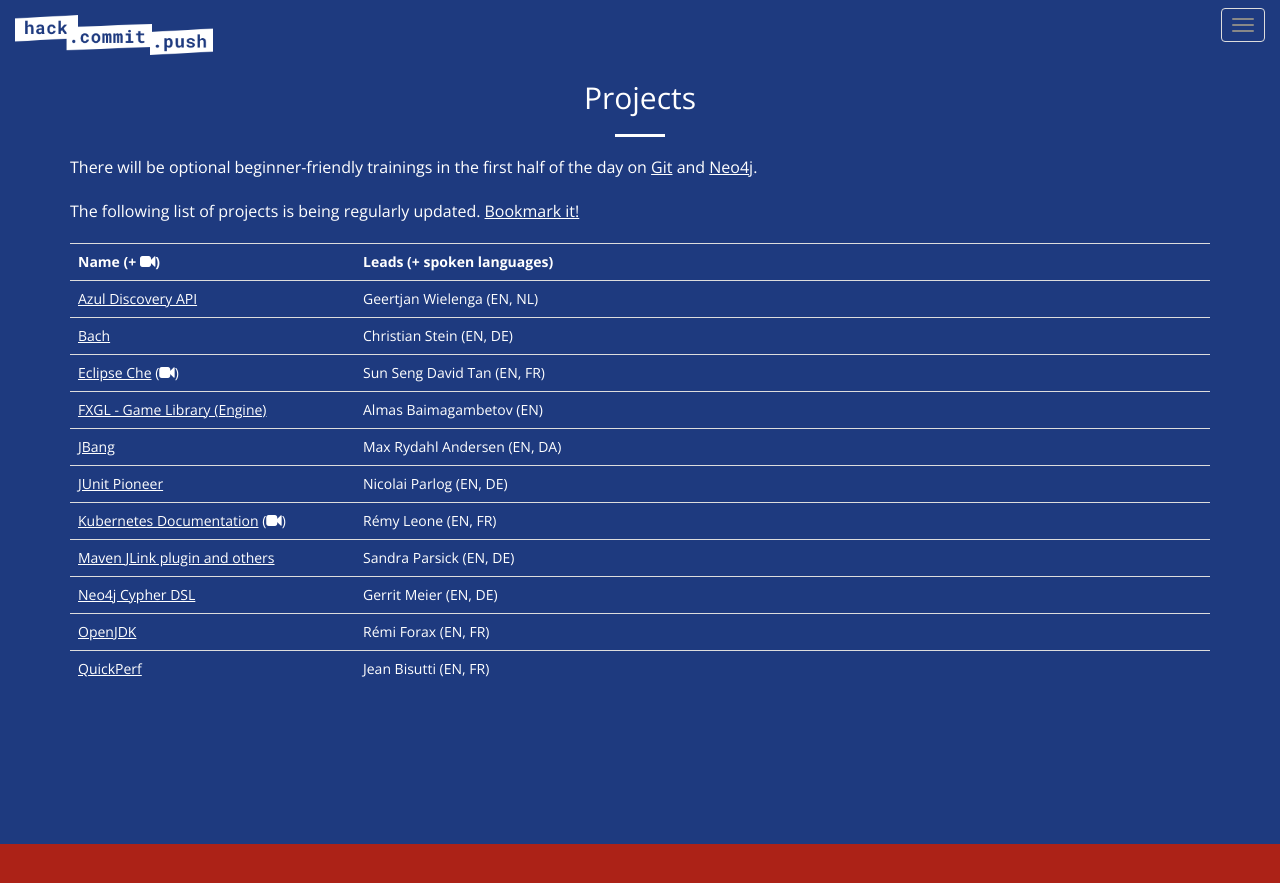
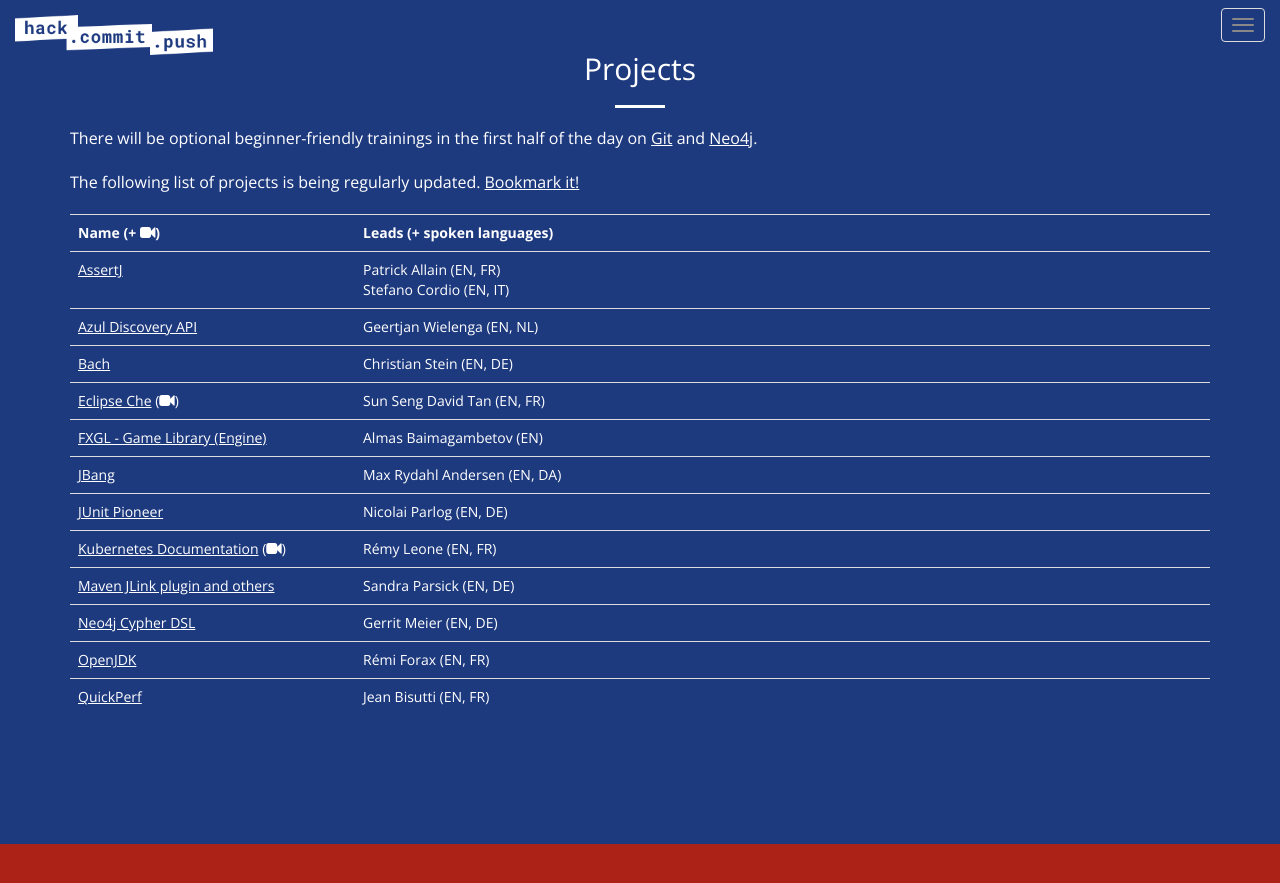
Before and after one commit to hack-commit-push/paris2021, a Jekyll site: the page built from index.html, in a window 1280 px wide and 900 px high, scrolled down 3745 px. Shown: the top 883 px of the window. Built offline with Jekyll 4.4.1, drawn with Linux system fonts in a browser that asks for light colours.

Commit message:
Add AssertJ

```diff
--- a/_data/projects.yml
+++ b/_data/projects.yml
@@ -92,3 +92,14 @@
       spoken_languages:
         - EN
         - DE
+- name: AssertJ
+  url: https://assertj.github.io/doc/
+  leads:
+    - name: Patrick Allain
+      spoken_languages:
+        - EN
+        - FR
+    - name: Stefano Cordio
+      spoken_languages:
+        - EN
+        - IT
```
